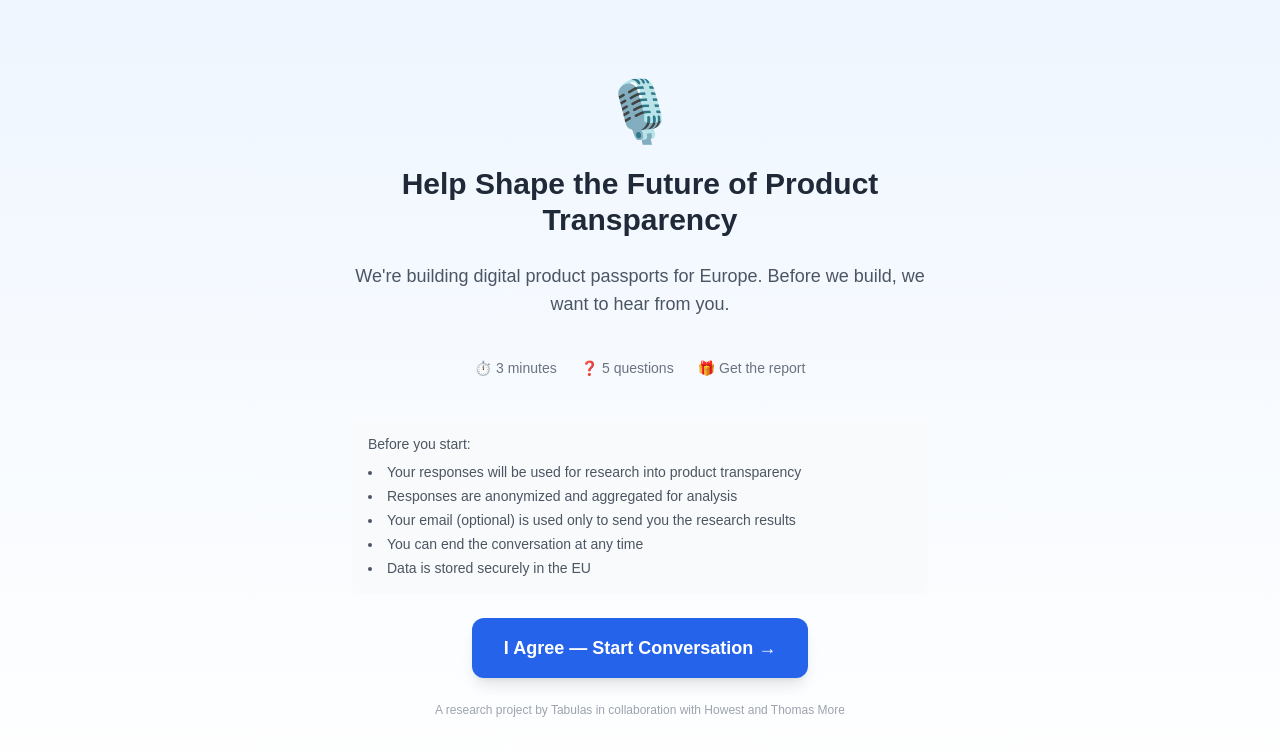
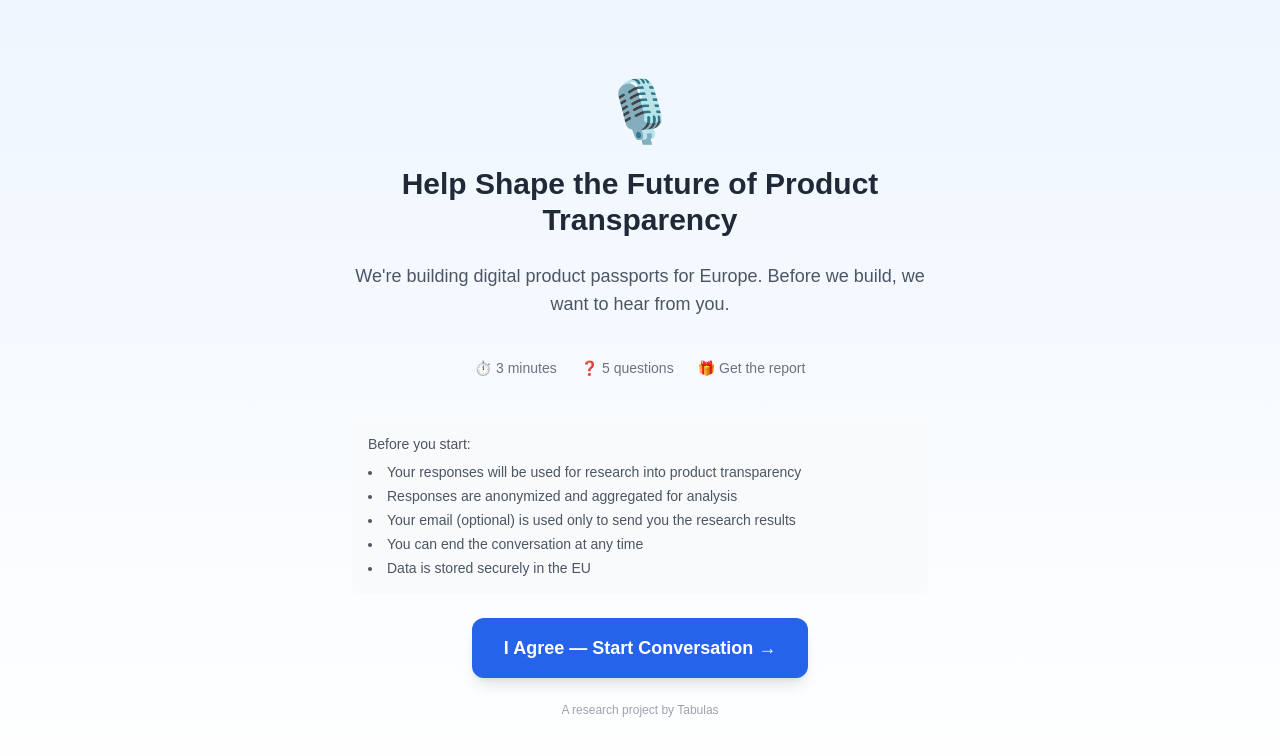
Before and after one commit to flybylow/EUinput, a Next.js app: page /research in a window 1280 px wide. Shown: the top 756 px of the page. Built offline with nearby package versions, Linux system fonts and the light colour scheme.

Commit message:
Remove Howest and Thomas More references
Not yet in official collaboration with these institutions.

```diff
--- a/app/research/page.tsx
+++ b/app/research/page.tsx
@@ -64,7 +64,7 @@ function ConsentScreen({ onAccept }: { onAccept: () => void }) {
       </button>
 
       <p className="text-xs text-gray-400">
-        A research project by Tabulas in collaboration with Howest and Thomas More
+        A research project by Tabulas
       </p>
     </div>
   );
```
